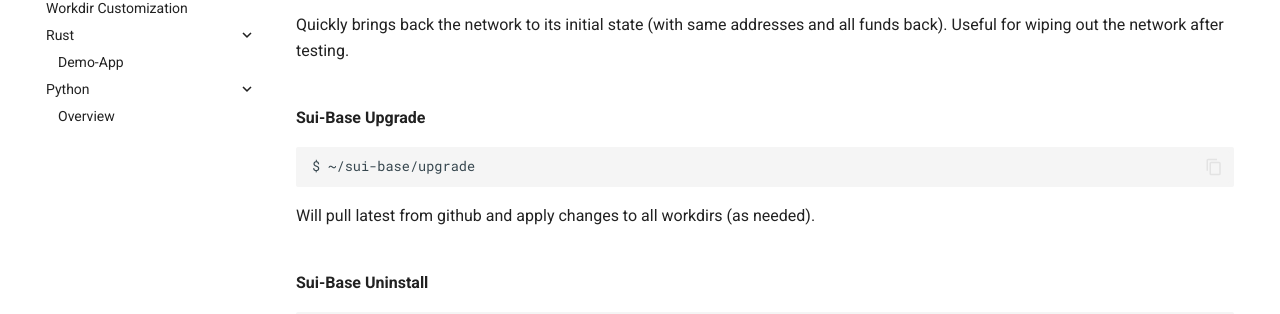
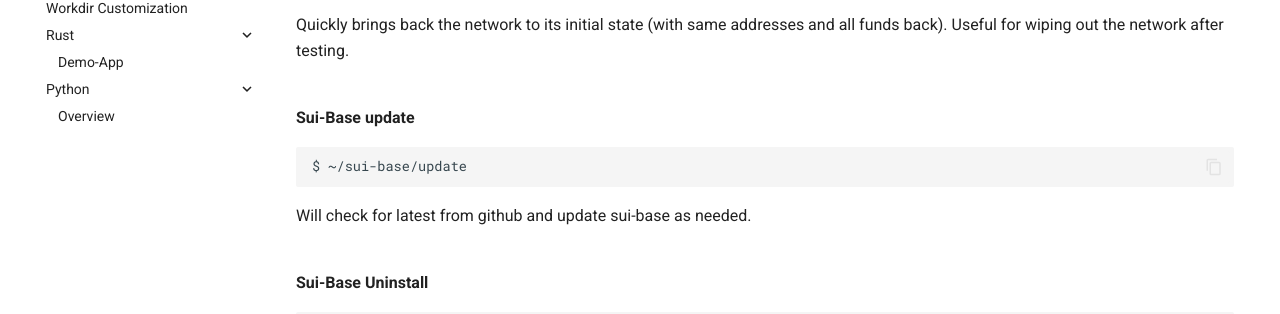
Before and after one commit to lc19997/sui-chain-base, an MkDocs documentation site: the page built from docs/website/how-to/install.md, in a window 1280 px wide and 900 px high, scrolled down 915 px. Shown: the part 327-641 px from the top of the window. Built offline with MkDocs 1.6.1 and Material for MkDocs 9.7.7, drawn with Linux system fonts in a browser that asks for light colours; comment, search, counter and statistics services are not loaded.

Commit message:
rename script 'upgrade' to 'update'

````diff
--- a/docs/website/how-to/install.md
+++ b/docs/website/how-to/install.md
@@ -54,11 +54,11 @@ $ localnet regen
 Quickly brings back the network to its initial state (with same addresses and all funds back). Useful for wiping out the network after testing.
 
 <br>
-**Sui-Base Upgrade**
+**Sui-Base update**
 ```
-$ ~/sui-base/upgrade
+$ ~/sui-base/update
 ```
-Will pull latest from github and apply changes to all workdirs (as needed).
+Will check for latest from github and update sui-base as needed.
 
 <br>
 **Sui-Base Uninstall**
````
Also changed, not shown: 2 other files.
